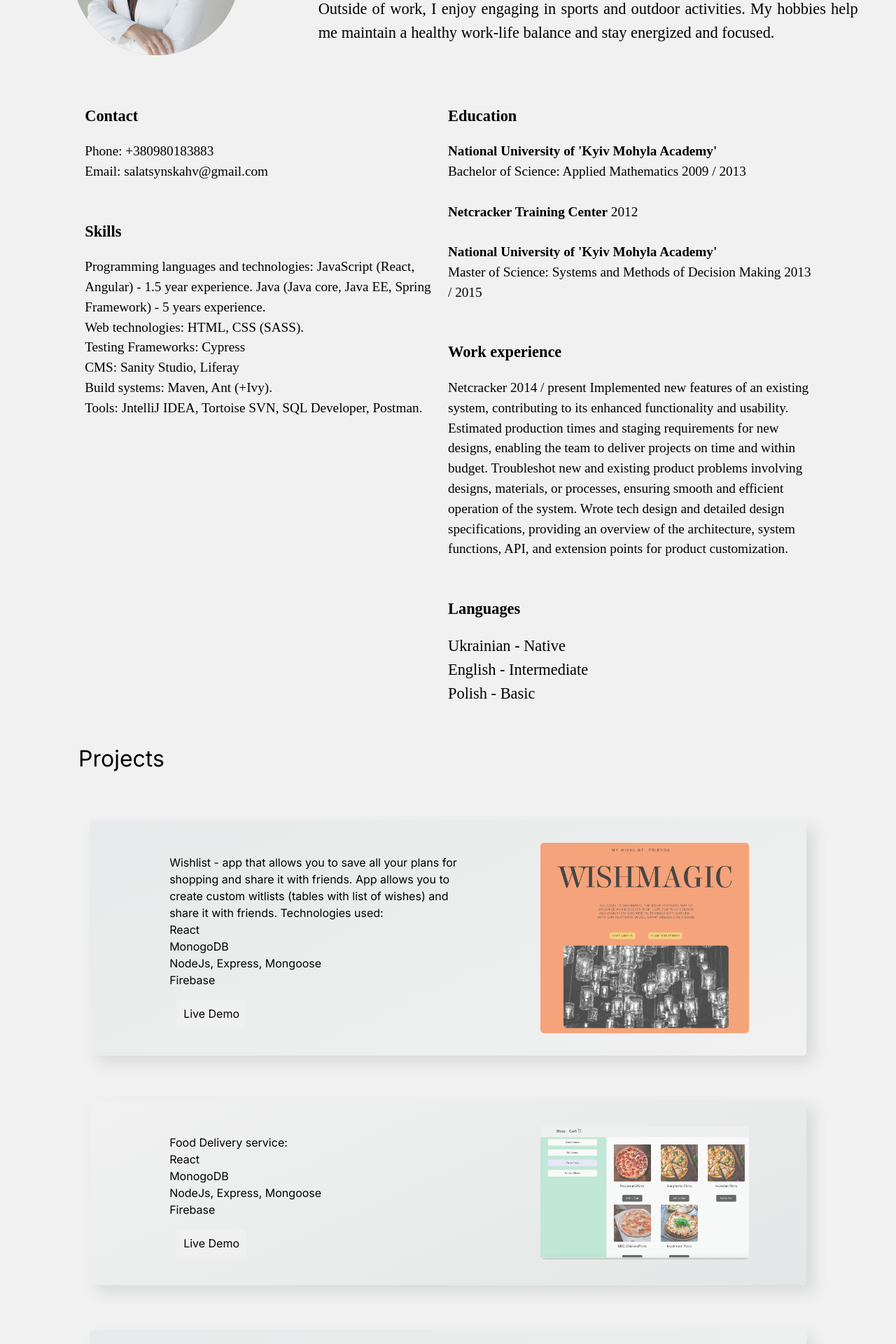
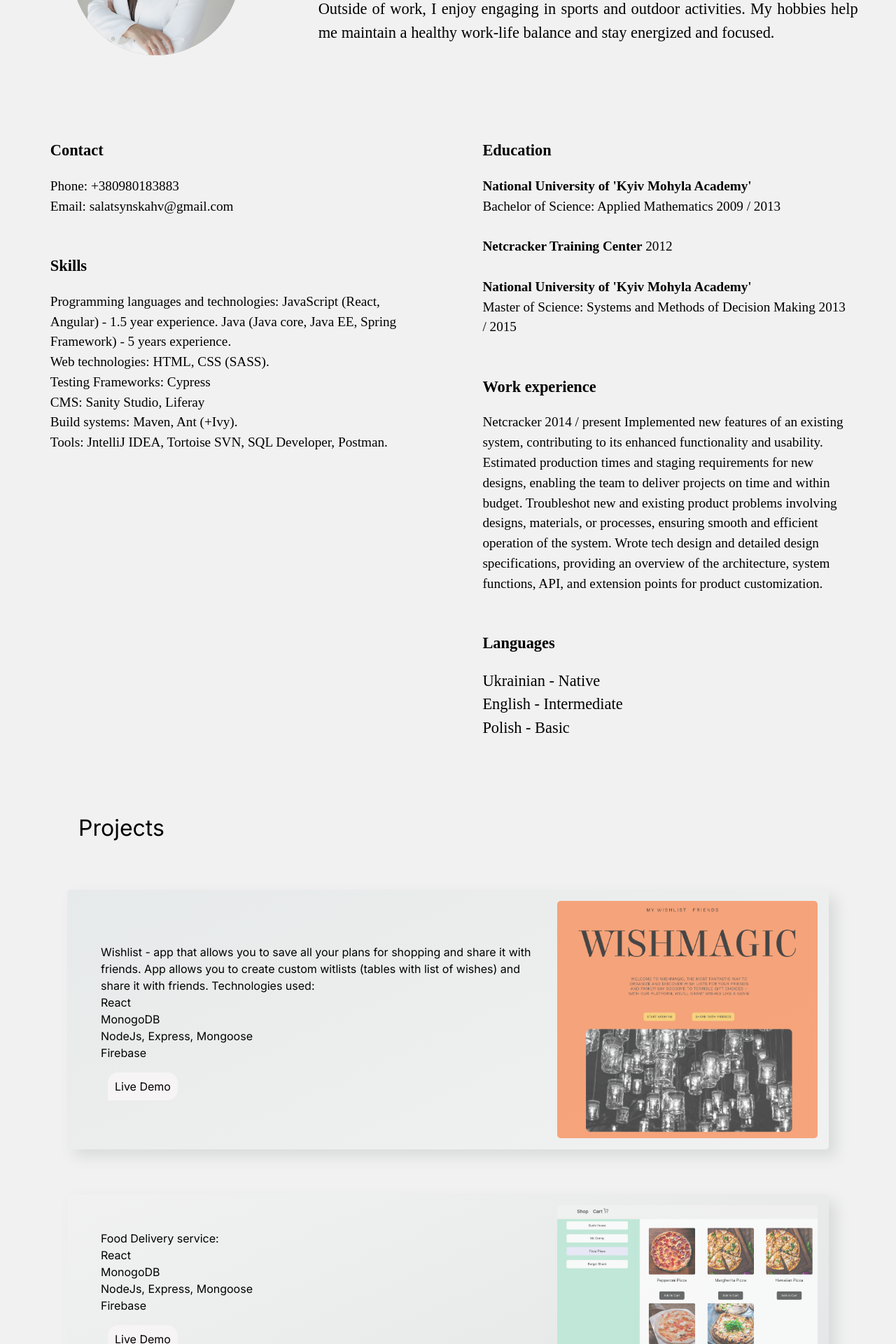
Before and after one commit to salatsynskahv/portfolio, a Next.js app: page / in a window 1280 px wide. Shown: the part 1060-2980 px from the top of the page at 70% size. Built offline with nearby package versions, Linux system fonts and the light colour scheme; a web font is replaced by a local one.

Commit message:
mobile version styles

```diff
--- a/app/globals.scss
+++ b/app/globals.scss
@@ -52,6 +52,7 @@ header {
   background-repeat: no-repeat;
   background-size: cover;
   height: 100vh;
+  width: 100%;
   opacity: 80%;
   display: flex;
   font-family: $section-fonts;
@@ -144,7 +145,8 @@ header {
     justify-content: center;
 
     .column {
-      width: 42%;
+      flex: 1;
+      padding: 4%;
 
 
       h3 {
@@ -171,7 +173,7 @@ header {
   }
 
   .desc-container {
-    width: 80%;
+    width: 85%;
     height: 100%;
     display: flex;
     justify-content: space-evenly;
@@ -184,14 +186,14 @@ header {
     transition: transform 500ms ease-in-out;
 
     .desc-info {
-      width: 50%;
+      flex: 1;
       padding: 2rem;
 
       a {
         padding: 10px;
         margin: 10px;
-        background-color: #f0f0f0;
-        border-radius: 5px;
+        background-color: #f6f4f4;
+        border-radius: 15px 15px 15px 0;
       }
     }
 
@@ -318,3 +320,47 @@ footer {
   background-size: cover;
   height: 150px;
 }
+
+@media screen and (max-width: 768px) {
+  .hero-section {
+    height: 30vh;
+    flex-direction: column;
+    justify-content: space-between;
+
+    header {
+      margin: 20px auto;
+    }
+
+    .portfolio-text {
+      font-size: 2rem;
+    }
+  }
+
+  .about-me-section {
+    .container {
+      flex-direction: column;
+
+      .info {
+        width: 98%;
+      }
+    }
+
+    .cv-info {
+      flex-direction: column;
+
+
+      .column {
+        width: 100%;
+      }
+    }
+  }
+
+  .project-section {
+    .desc-link {
+      position: absolute;
+      opacity: 0.1;
+      width: 85%;
+    }
+  }
+
+}
```
